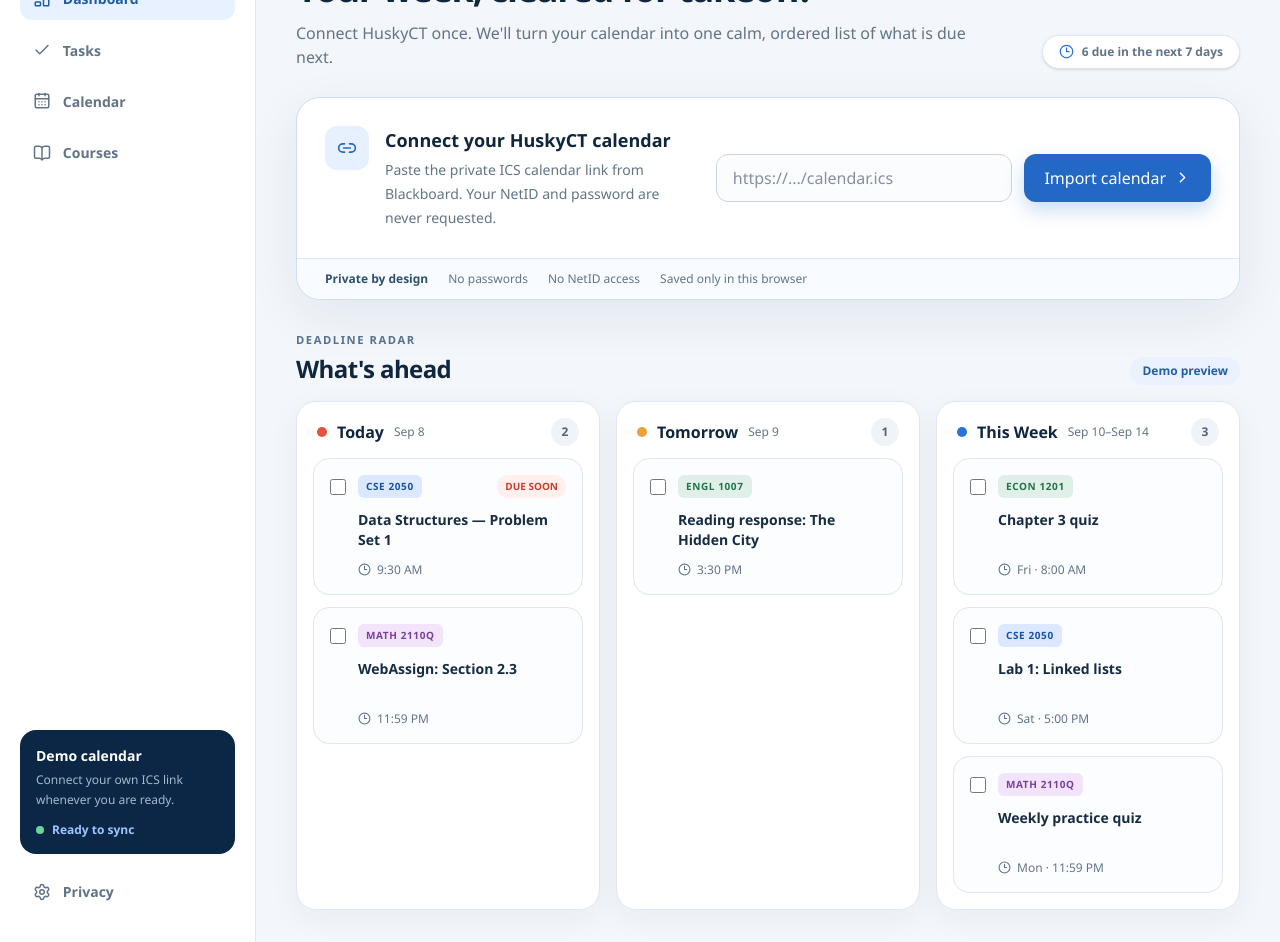
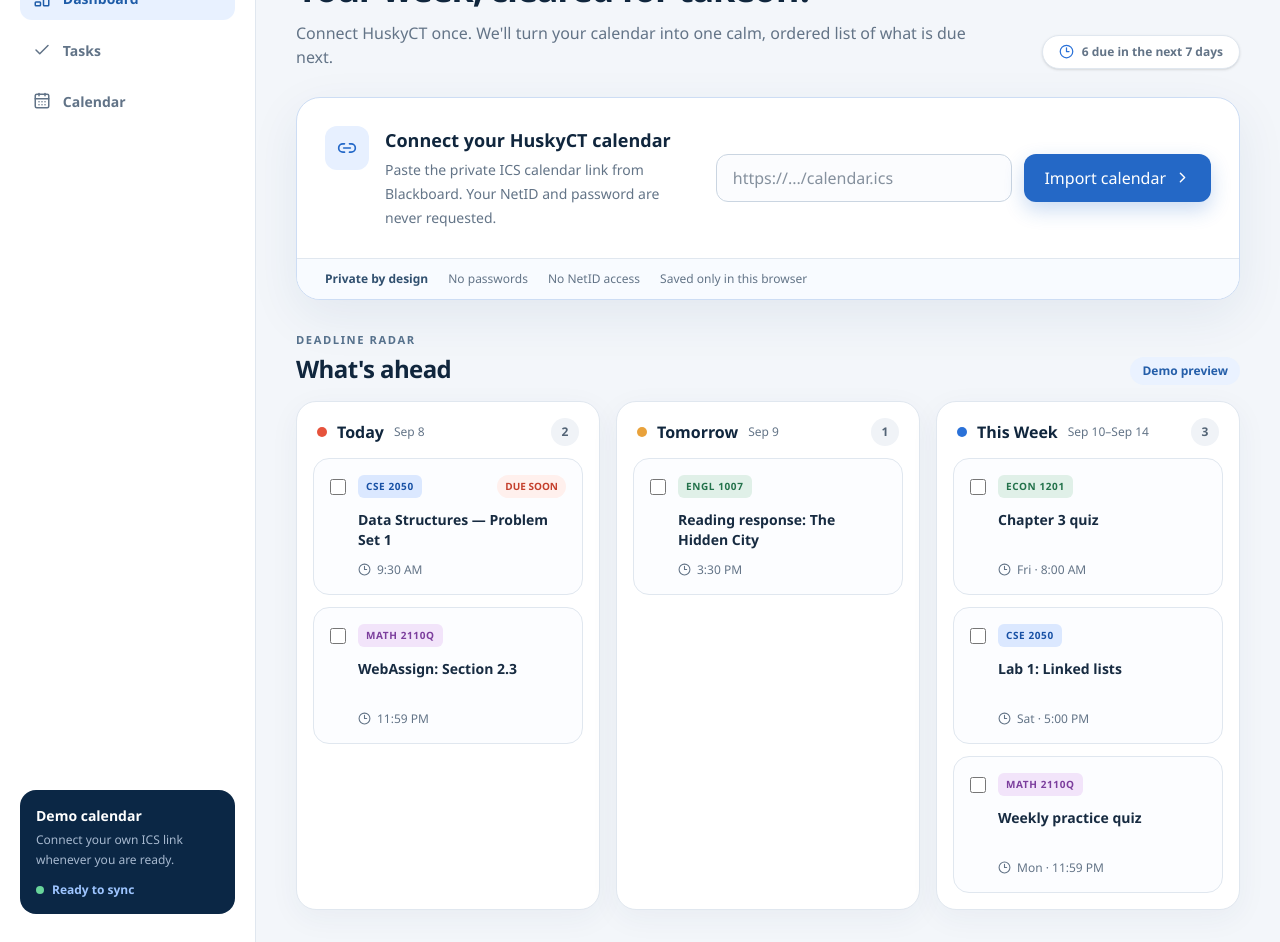
Before and after one commit to NoGod3524/huskypilot, a Next.js app: page / in a window 1280 px wide. Shown: the part 160-1102 px from the top of the page. Built offline with nearby package versions, Linux system fonts and the light colour scheme; no server answers.

Commit message:
Remove dead sidebar navigation
Co-authored-by: NoGod3524 <124627035+NoGod3524@users.noreply.github.com>

```diff
--- a/src/components/dashboard.tsx
+++ b/src/components/dashboard.tsx
@@ -1,7 +1,6 @@
 "use client";
 
 import {
-  BookOpen,
   CalendarDays,
   Check,
   ChevronRight,
@@ -11,7 +10,6 @@ import {
   LoaderCircle,
   MapPin,
   RefreshCw,
-  Settings,
   Sparkles,
   TriangleAlert,
 } from "lucide-react";
@@ -348,9 +346,6 @@ export function Dashboard({ initialNow }: { initialNow: string }) {
             <a className="nav-item" href="#connect">
               <CalendarDays size={18} />{t(locale, "nav.calendar")}
             </a>
-            <a className="nav-item" href="#tasks">
-              <BookOpen size={18} />{t(locale, "nav.courses")}
-            </a>
           </nav>
 
           <div className="mt-auto rounded-2xl bg-[var(--navy)] p-4 text-white">
@@ -382,9 +377,6 @@ export function Dashboard({ initialNow }: { initialNow: string }) {
             </div>
           </div>
 
-          <a className="nav-item mt-4" href="#privacy">
-            <Settings size={18} />{t(locale, "nav.privacy")}
-          </a>
         </aside>
 
         <section
--- a/src/lib/i18n.ts
+++ b/src/lib/i18n.ts
@@ -9,8 +9,6 @@ const en = {
   "nav.dashboard": "Dashboard",
   "nav.tasks": "Tasks",
   "nav.calendar": "Calendar",
-  "nav.courses": "Courses",
-  "nav.privacy": "Privacy",
   "sidebar.demoCalendar": "Demo calendar",
   "sidebar.calendarConnected": "Calendar connected",
   "sidebar.importedDescription": "Your imported events are saved only in this browser.",
@@ -72,8 +70,6 @@ const zhCN: Record<TranslationKey, string> = {
   "nav.dashboard": "仪表盘",
   "nav.tasks": "任务",
   "nav.calendar": "日历",
-  "nav.courses": "课程",
-  "nav.privacy": "隐私",
   "sidebar.demoCalendar": "演示日历",
   "sidebar.calendarConnected": "日历已连接",
   "sidebar.importedDescription": "导入的日程仅保存在此浏览器中。",
```
